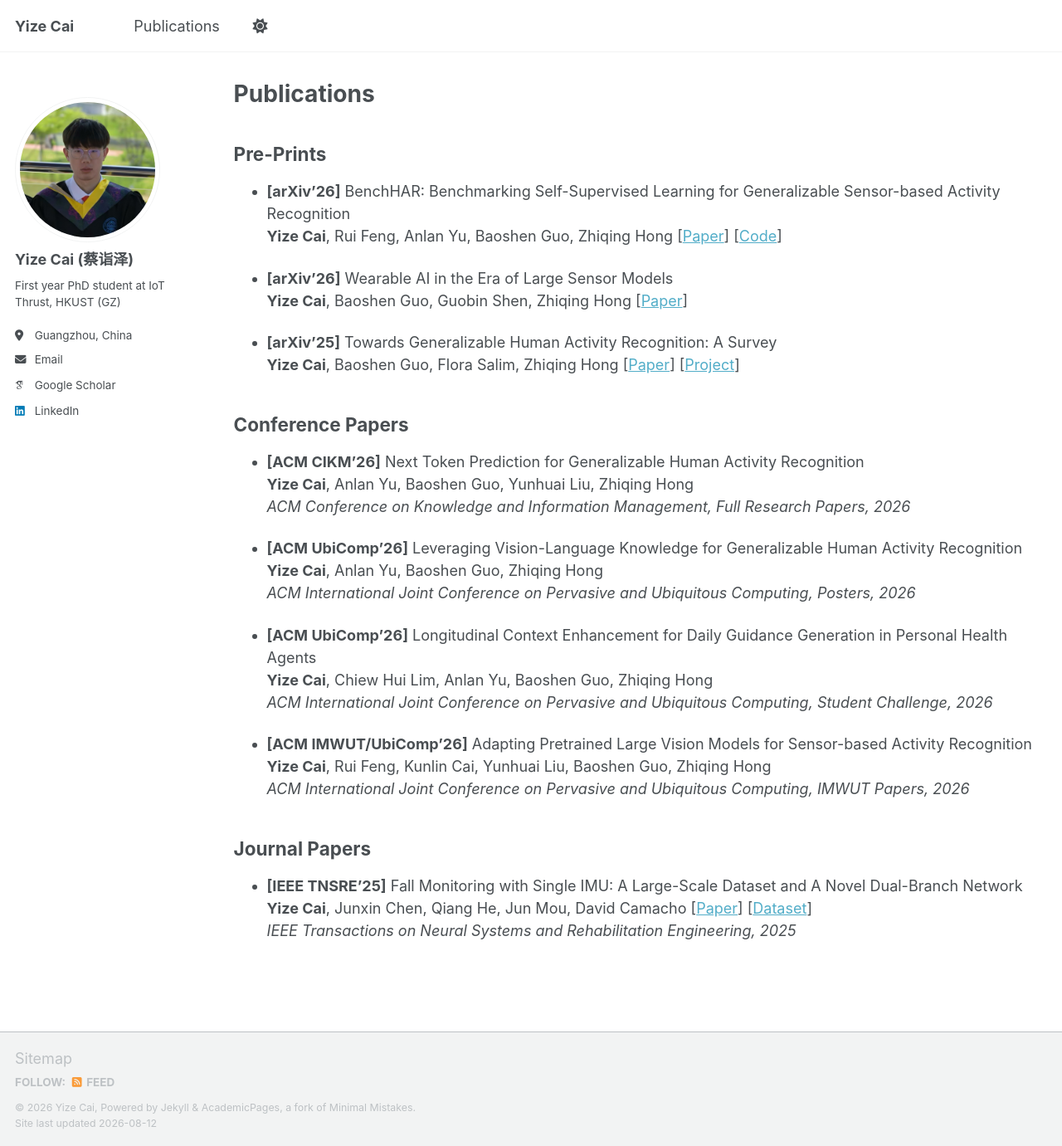
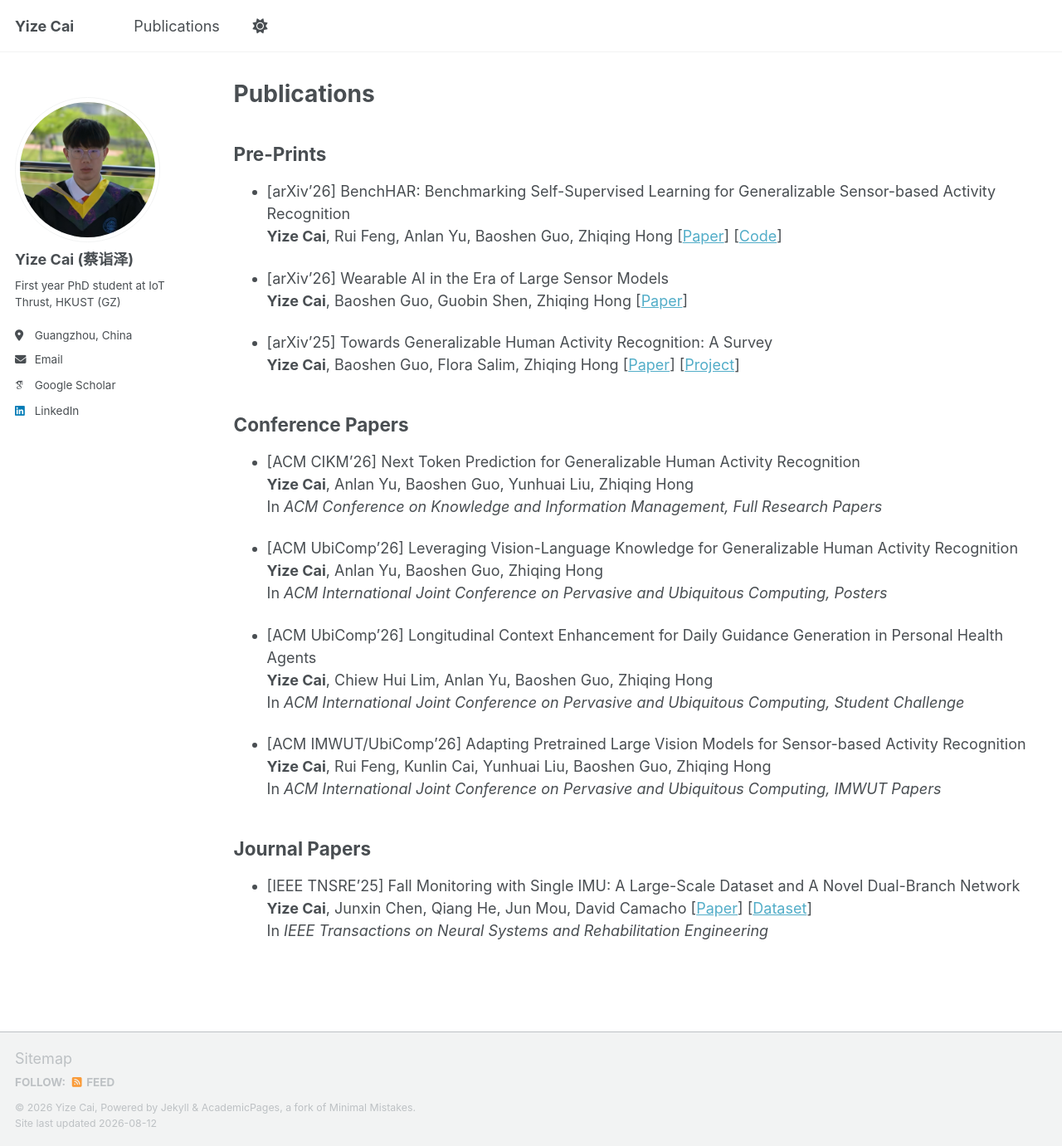
Before and after one commit to saiketa/saiketa.github.io, a Jekyll site: the page built from _pages/publications.md, in a window 1280 px wide and 1381 px high. Shown: the whole window at 83% size. Built offline with Jekyll 4.4.1, drawn with Linux system fonts in a browser that asks for light colours; some web fonts are replaced; a script bundle is joined from its source files by our own code; library files that are not in the unit come from our copies.

Commit message:
Update publications.md

```diff
--- a/_pages/publications.md
+++ b/_pages/publications.md
@@ -11,39 +11,39 @@
 
 ## Pre-Prints
 
-- **[arXiv'26]** BenchHAR: Benchmarking Self-Supervised Learning for Generalizable Sensor-based Activity Recognition<br>
+- [arXiv'26] BenchHAR: Benchmarking Self-Supervised Learning for Generalizable Sensor-based Activity Recognition<br>
 **Yize Cai**, Rui Feng, Anlan Yu, Baoshen Guo, Zhiqing Hong
 [[Paper](https://arxiv.org/abs/2605.08296)] [[Code](https://github.com/saiketa/HAR-Bench)]
 
-- **[arXiv'26]** Wearable AI in the Era of Large Sensor Models<br>
+- [arXiv'26] Wearable AI in the Era of Large Sensor Models<br>
 **Yize Cai**, Baoshen Guo, Guobin Shen, Zhiqing Hong
 [[Paper](https://arxiv.org/abs/2604.10172)]
 
-- **[arXiv'25]** Towards Generalizable Human Activity Recognition: A Survey<br>
+- [arXiv'25] Towards Generalizable Human Activity Recognition: A Survey<br>
 **Yize Cai**, Baoshen Guo, Flora Salim, Zhiqing Hong
 [[Paper](https://arxiv.org/abs/2508.12213)] [[Project](https://github.com/rh20624/Awesome-IMU-Sensing)]
 
 ## Conference Papers
 
-- **[ACM CIKM'26]** Next Token Prediction for Generalizable Human Activity Recognition<br>
+- [ACM CIKM'26] Next Token Prediction for Generalizable Human Activity Recognition<br>
 **Yize Cai**, Anlan Yu, Baoshen Guo, Yunhuai Liu, Zhiqing Hong <br>
-*ACM Conference on Knowledge and Information Management, Full Research Papers, 2026*
+In *ACM Conference on Knowledge and Information Management, Full Research Papers*
 
-- **[ACM UbiComp'26]**  Leveraging Vision-Language Knowledge for Generalizable Human Activity Recognition<br>
+- [ACM UbiComp'26]  Leveraging Vision-Language Knowledge for Generalizable Human Activity Recognition<br>
 **Yize Cai**, Anlan Yu, Baoshen Guo, Zhiqing Hong<br>
-*ACM International Joint Conference on Pervasive and Ubiquitous Computing, Posters, 2026*
+In *ACM International Joint Conference on Pervasive and Ubiquitous Computing, Posters*
 
-- **[ACM UbiComp'26]**  Longitudinal Context Enhancement for Daily Guidance Generation in Personal Health Agents<br>
+- [ACM UbiComp'26]  Longitudinal Context Enhancement for Daily Guidance Generation in Personal Health Agents<br>
 **Yize Cai**, Chiew Hui Lim, Anlan Yu, Baoshen Guo, Zhiqing Hong<br>
-*ACM International Joint Conference on Pervasive and Ubiquitous Computing, Student Challenge, 2026*
+In *ACM International Joint Conference on Pervasive and Ubiquitous Computing, Student Challenge*
 
-- **[ACM IMWUT/UbiComp'26]** Adapting Pretrained Large Vision Models for Sensor-based Activity Recognition<br>
+- [ACM IMWUT/UbiComp'26] Adapting Pretrained Large Vision Models for Sensor-based Activity Recognition<br>
 **Yize Cai**, Rui Feng, Kunlin Cai, Yunhuai Liu, Baoshen Guo, Zhiqing Hong<br>
-*ACM International Joint Conference on Pervasive and Ubiquitous Computing, IMWUT Papers, 2026*
+In *ACM International Joint Conference on Pervasive and Ubiquitous Computing, IMWUT Papers*
 
 ## Journal Papers
 
-- **[IEEE TNSRE'25]** Fall Monitoring with Single IMU: A Large-Scale Dataset and A Novel Dual-Branch Network<br>
+- [IEEE TNSRE'25] Fall Monitoring with Single IMU: A Large-Scale Dataset and A Novel Dual-Branch Network<br>
 **Yize Cai**, Junxin Chen, Qiang He, Jun Mou, David Camacho
 [[Paper](https://ieeexplore.ieee.org/document/11303325)] [[Dataset](https://zenodo.org/records/17552449)]<br>
-*IEEE Transactions on Neural Systems and Rehabilitation Engineering, 2025*
+In *IEEE Transactions on Neural Systems and Rehabilitation Engineering*
```
